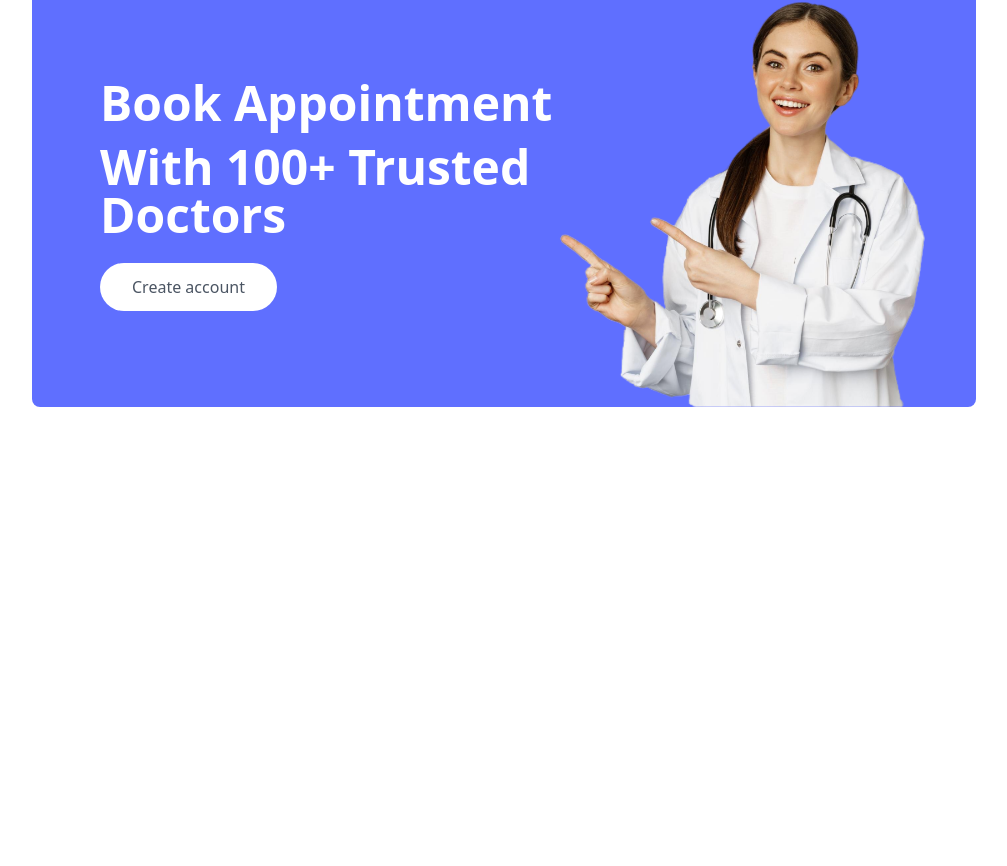
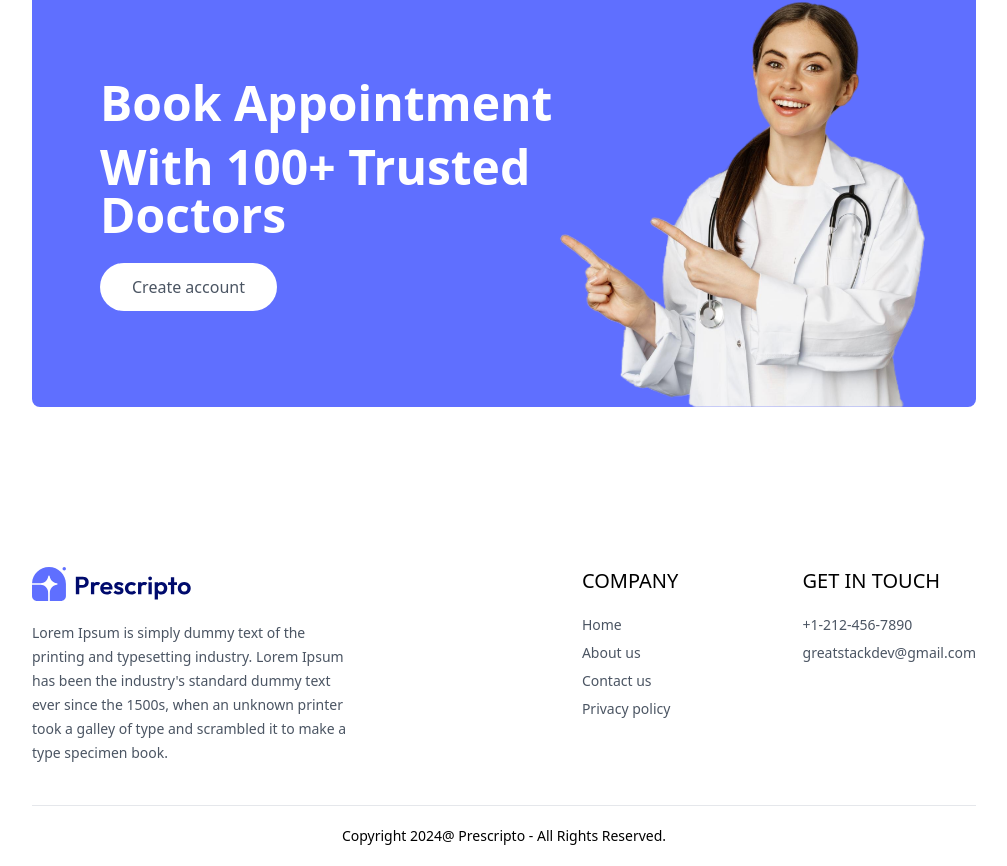
Before and after one commit to stefan-novakovic/prescripto, a React (Vite) app in the folder frontend/: page / in a window 1280 px wide. Shown: the part 2519-3385 px from the top of the page, without its empty margins (136-1143 px from the left). Before the commit the page ends 3006 px from the top, so only its background shows below. Built offline with nearby package versions, Linux system fonts and the light colour scheme.

Commit message:
Footer created

```diff
--- a/frontend/src/App.tsx
+++ b/frontend/src/App.tsx
@@ -9,6 +9,7 @@
 import Appointment from './pages/Appointment';
 import Missing from './pages/Missing';
 import Navbar from './components/Navbar';
+import Footer from './components/Footer';
 
 const App = () => {
    return (
@@ -29,6 +30,8 @@
                <Route path="*" element={<Missing />} />
             </Route>
          </Routes>
+
+         <Footer />
       </div>
    );
 };
--- /dev/null
+++ b/frontend/src/components/Footer.tsx
@@ -0,0 +1,47 @@
+import { assets } from '../assets/assets';
+
+const Footer = () => {
+   const currentYear: number = new Date().getFullYear();
+   return (
+      <div className="md:mx-10">
+         <div className="flex flex-col sm:grid grid-cols-[3fr_1fr_1fr] gap-14 my-10 mt-40 text-sm">
+            {/* ----- Left section ----- */}
+            <div>
+               <img className="mb-5 w-40" src={assets.logo} alt="" />
+               <p className="w-full md:w-2/3 text-gray-600 leading-6">
+                  Lorem Ipsum is simply dummy text of the printing and typesetting industry. Lorem Ipsum has been the
+                  industry's standard dummy text ever since the 1500s, when an unknown printer took a galley of type and
+                  scrambled it to make a type specimen book.
+               </p>
+            </div>
+
+            {/* ----- Center section ----- */}
+            <div>
+               <p className="text-xl font-medium mb-5">COMPANY</p>
+               <ul className="flex flex-col gap-2 text-gray-600">
+                  <li>Home</li>
+                  <li>About us</li>
+                  <li>Contact us</li>
+                  <li>Privacy policy</li>
+               </ul>
+            </div>
+
+            {/* ----- Right section ----- */}
+            <div>
+               <p className="text-xl font-medium mb-5">GET IN TOUCH</p>
+               <ul className="flex flex-col gap-2 text-gray-600">
+                  <li>+1-212-456-7890</li>
+                  <li>greatstackdev@gmail.com</li>
+               </ul>
+            </div>
+         </div>
+
+         {/* ----- Copyright text ----- */}
+         <div>
+            <hr />
+            <p className="py-5 text-sm text-center">Copyright {currentYear}@ Prescripto - All Rights Reserved.</p>
+         </div>
+      </div>
+   );
+};
+export default Footer;
```
